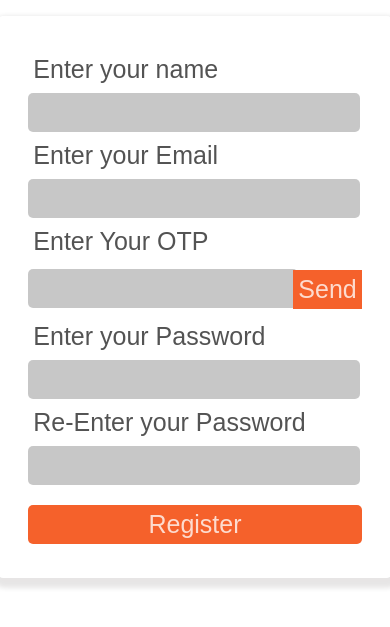
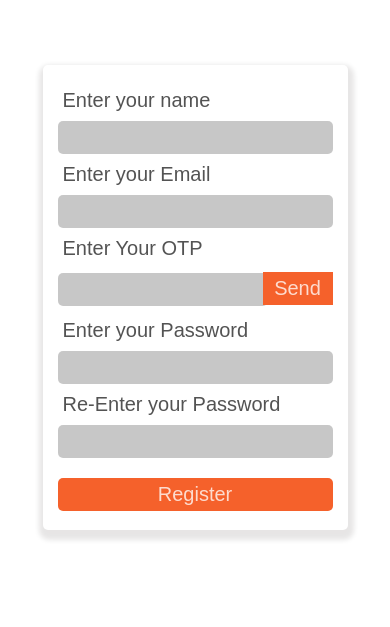
Before and after one commit to Aravind-0808/Login, a plain HTML site: page index.html in a window 390 px wide. Shown: the part 133-760 px from the top of the page. Drawn offline with nearby package versions, Linux system fonts and the light colour scheme.

Commit message:
make it responsive

```diff
--- a/index.html
+++ b/index.html
@@ -85,6 +85,26 @@
             margin-left: -5px;
             border-radius: 0%;
 
+        }
+
+        @media screen and (max-width: 500px) {
+
+            label,
+            input,
+            button {
+
+                font-size: 20px;
+
+            }
+
+            .form {
+                padding: 15px;
+            }
+
+            #otp {
+                width: 200px;
+
+            }
         }
     </style>
     <div class="main">
```
Also changed, not shown: Login.html (+23 -3 lines), reset.html (+17 -1 lines).
